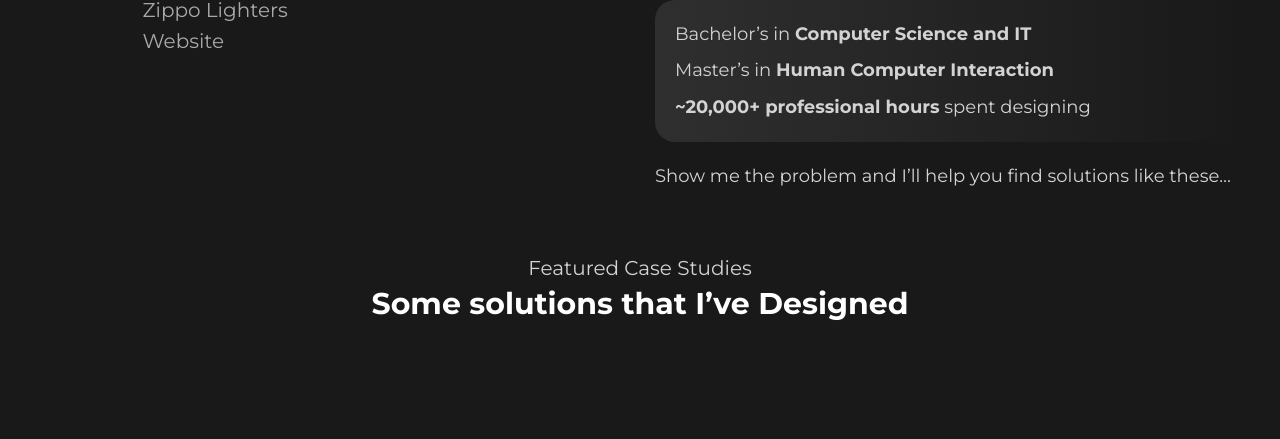
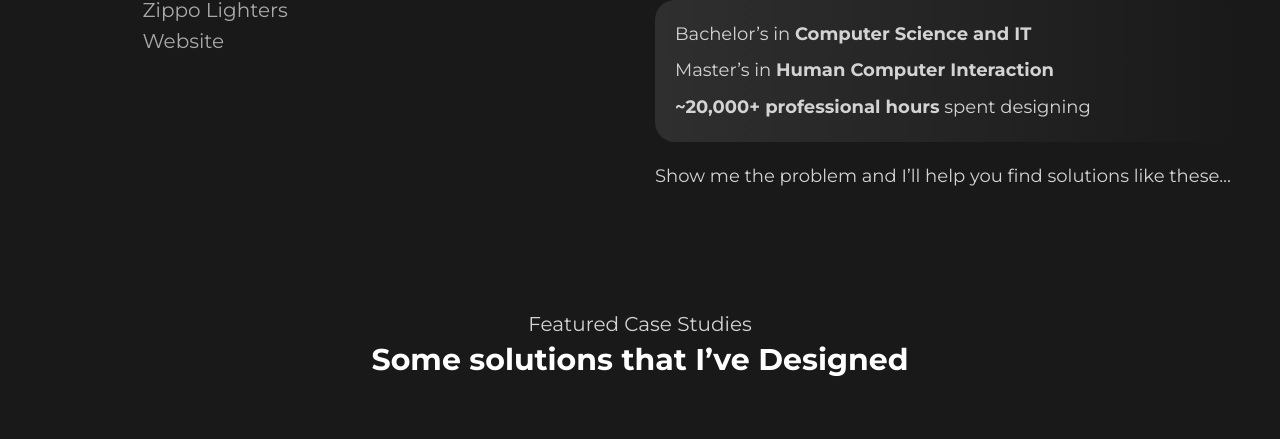
Before and after one commit to akayik/akayik.github.io, a plain HTML site: page index.html in a window 1280 px wide. Shown: the part 701-1140 px from the top of the page. Drawn offline with Linux system fonts and the light colour scheme.

Commit message:
gap management

```diff
--- a/css/main.css
+++ b/css/main.css
@@ -818,9 +818,10 @@ html[data-nav="hidden"] .navbar { transform: translateY(-100%); }
    Small/medium: image, label, text stacked.
    ===================================================================== */
 .featured__head { --cols: 12; }
-/* Smaller gap after the hero than between other sections, so the next
-   section is visible below the hero on taller screens. */
-.featured.section { padding-top: var(--space-7); }
+/* Gap after the hero = the gap between this section's heading and the first
+   case study (smaller than other section gaps, so the next section shows
+   below the hero on taller screens). */
+.featured.section { padding-top: var(--section-head-gap); }
 
 /* Whole card is clickable: the "Case Study" link stretches over the card.
    The image link sits above it so its tilt still follows the mouse.
```
